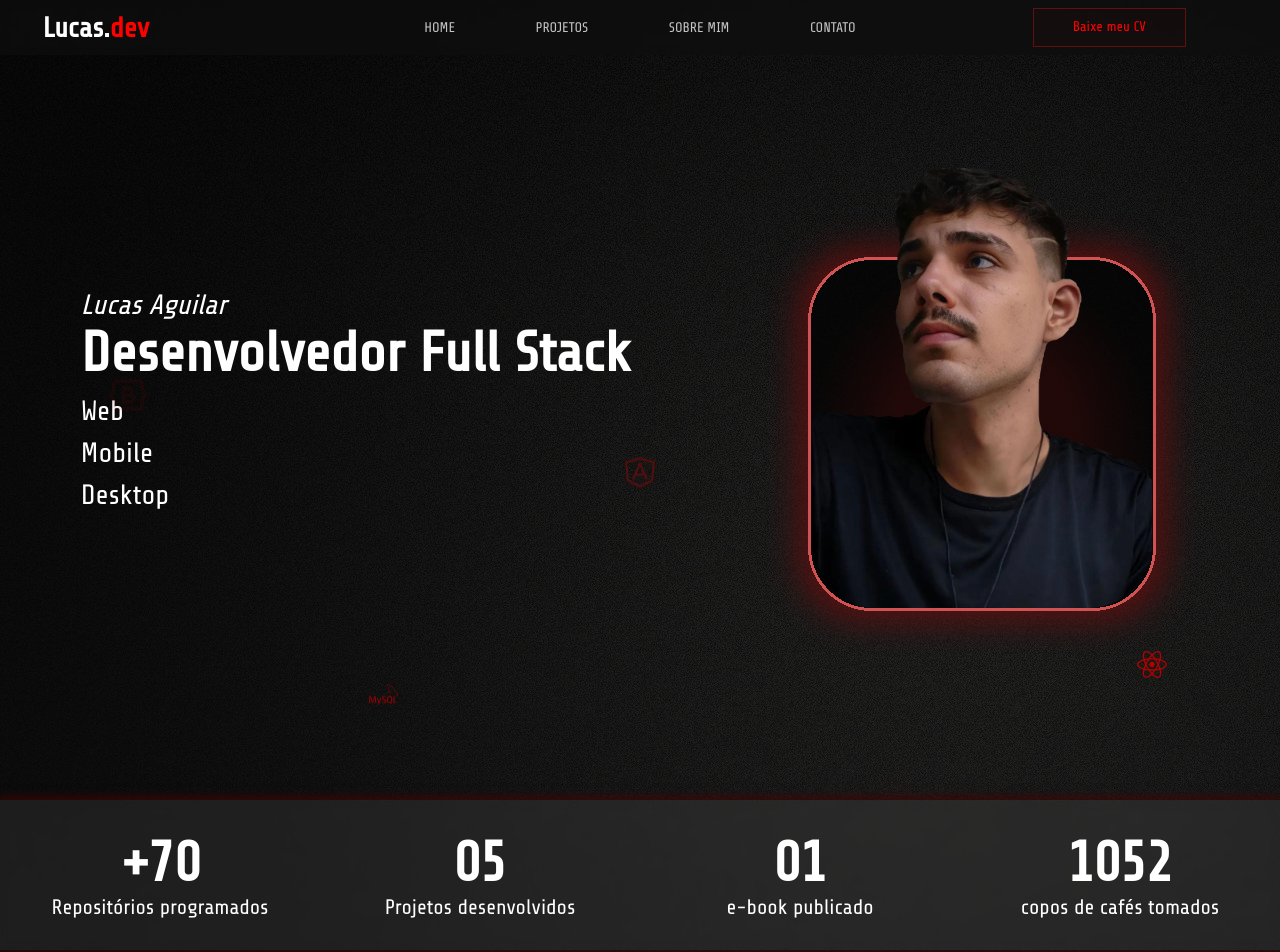
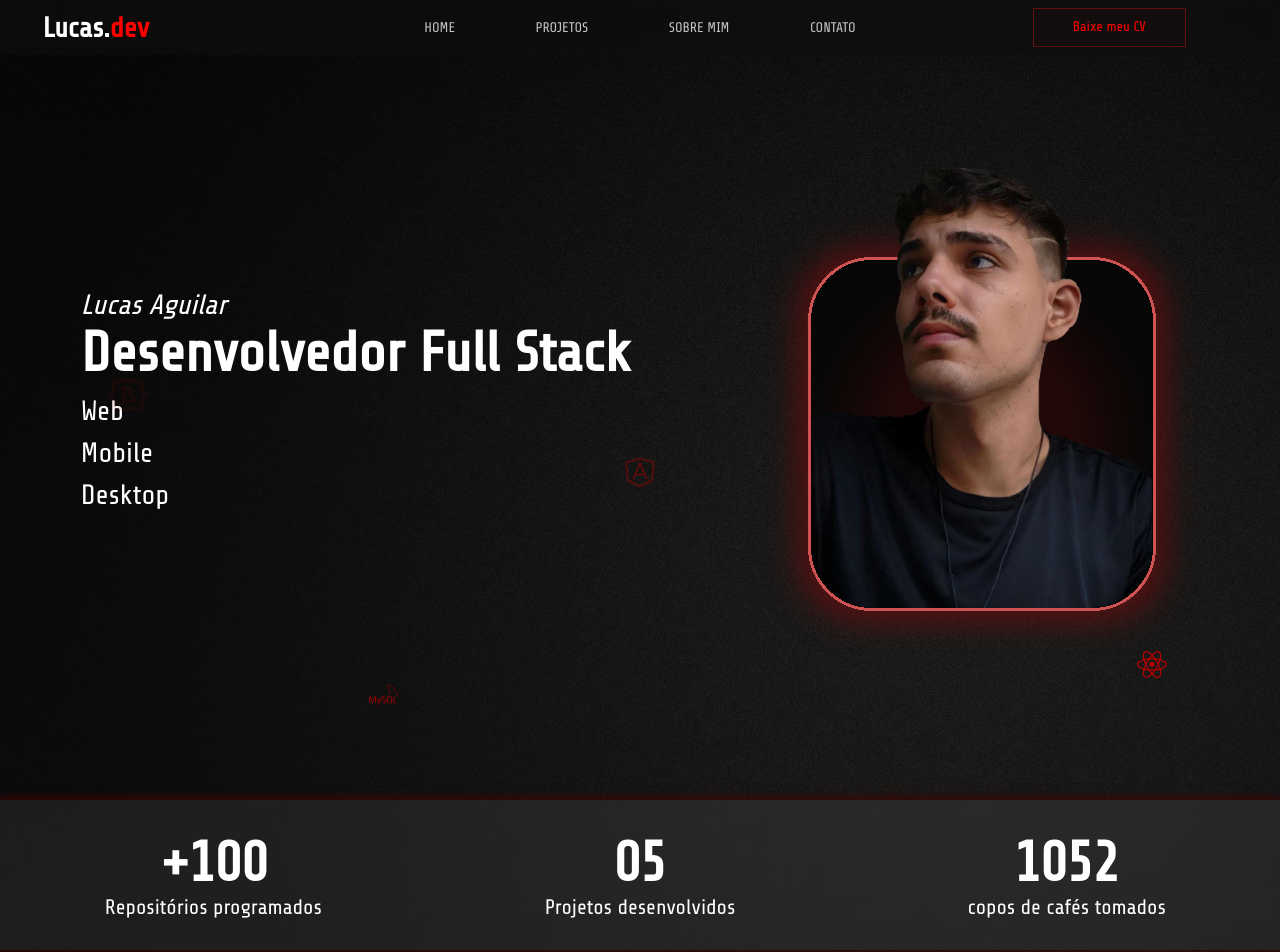
Before and after one commit to LucasSAguilar/portfolio_2024, a React (Create React App) app: page / in a window 1280 px wide. Shown: the top 952 px of the page. Built offline with nearby package versions, Linux system fonts and the light colour scheme.

Commit message:
Mudanças nas realizações

```diff
--- a/src/componentes/Realizacoes/index.tsx
+++ b/src/componentes/Realizacoes/index.tsx
@@ -15,16 +15,12 @@ const Realizacoes = () => {
   return (
     <div className="box-realizacoes glass-effect efeito-scroll-review">
       <div className="box-valores">
-        <h3>+70</h3>
+        <h3>+100</h3>
         <p>Repositórios programados</p>
       </div>
       <div className="box-valores">
         <h3>05</h3>
         <p>Projetos desenvolvidos</p>
-      </div>
-      <div className="box-valores">
-        <h3>01</h3>
-        <p>e-book publicado</p>
       </div>
       <div className="box-valores">
         <h3>1052</h3>
```
